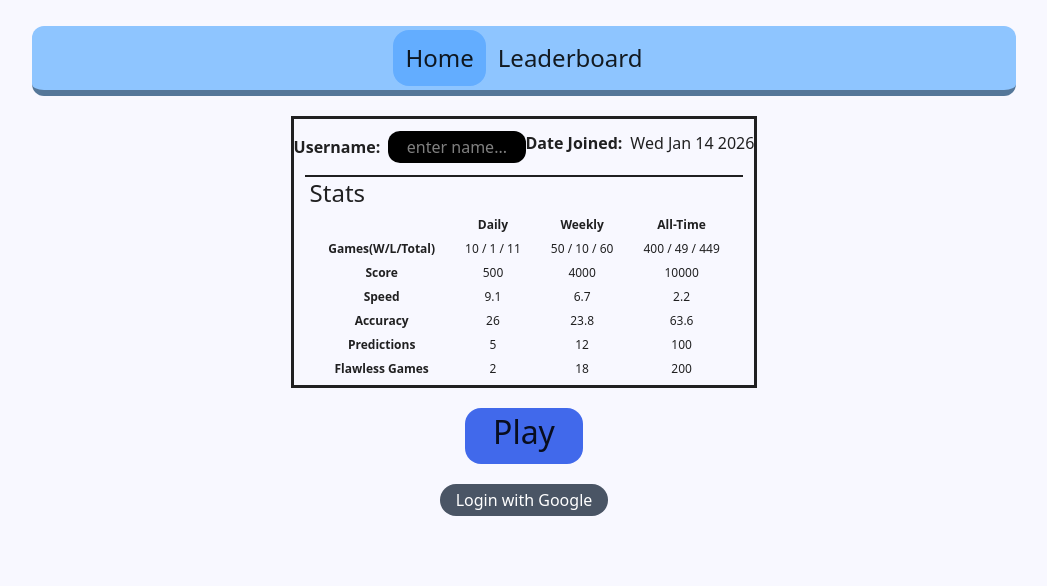
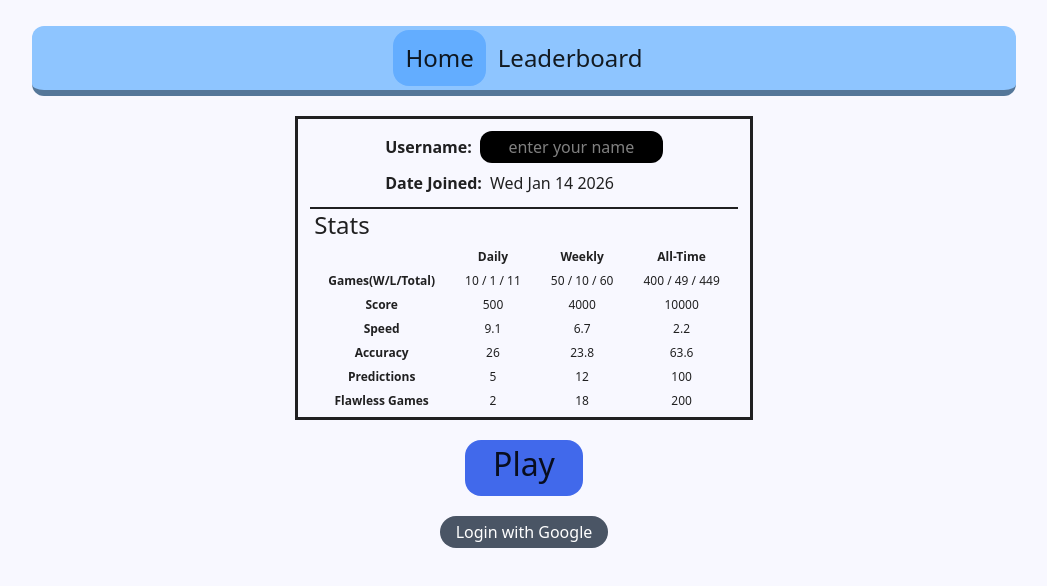
Before and after one commit to emanifesto/hangman, a React (Vite) app: page / in a window 1280 px wide. Shown: the top 586 px of the page, without its empty margins (116-1163 px from the left). Built offline with nearby package versions, Linux system fonts and the light colour scheme.

Commit message:
last small change for the data; ready to rework table to make it scrollable, shoutout Adam Wathan

```diff
--- a/src/components/home/profile.tsx
+++ b/src/components/home/profile.tsx
@@ -16,10 +16,10 @@ export default function Profile(){
 
 function User(){
     return(
-        <div className="flex flex-wrap gap-y-2 justify-center my-3">
+        <div className="flex flex-wrap gap-y-2 mx-auto w-min my-3">
             <div className="flex gap-2 items-center">
                 <p className="font-bold">Username:</p>
-                <input placeholder="enter name..." className="bg-black text-white w-[15ch] rounded-xl py-1 text-center" />
+                <input placeholder="enter your name" className="bg-black text-white w-[20ch] rounded-xl py-1 text-center" />
             </div>
             <div className="flex gap-2">
                 <p className="font-bold">Date Joined:</p>
```
